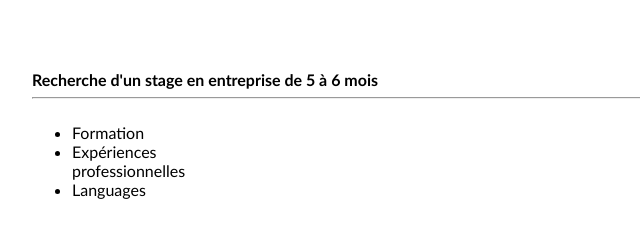
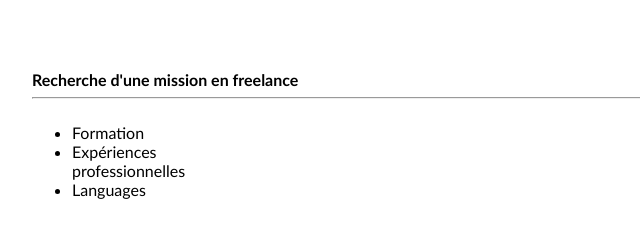
Before and after one commit to mcl12345/cv_site_web, a plain HTML site: page cv.html in a window 1280 px wide. Shown: the part 188-426 px from the top of the page, 218-858 px from the left. Drawn offline with Linux system fonts and the light colour scheme.

Commit message:
Update cv.html

```diff
--- a/cv.html
+++ b/cv.html
@@ -18,7 +18,7 @@
         </div>
       </div> <!-- fin du cadre info photo -->
       <div class="titre"> <!-- debut du cadre section -->
-        Recherche d'un stage en entreprise de 5 à 6 mois
+        Recherche d'une mission en freelance
       </div>
       <hr />
       <div class="section"> <!-- debut du cadre section -->
```
